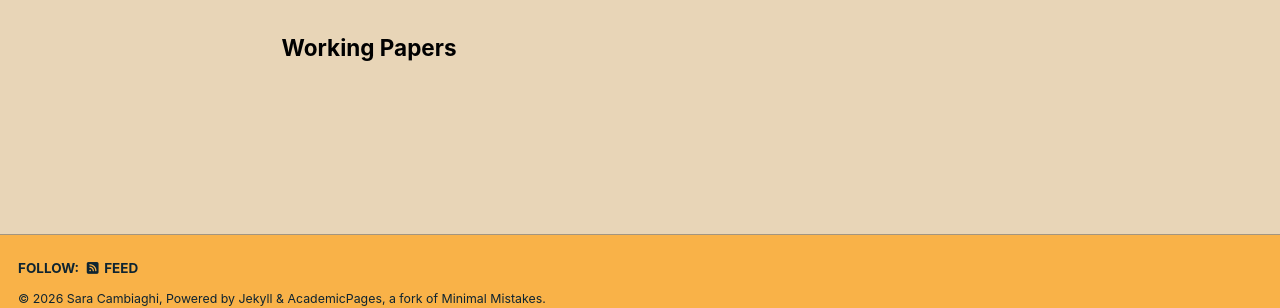
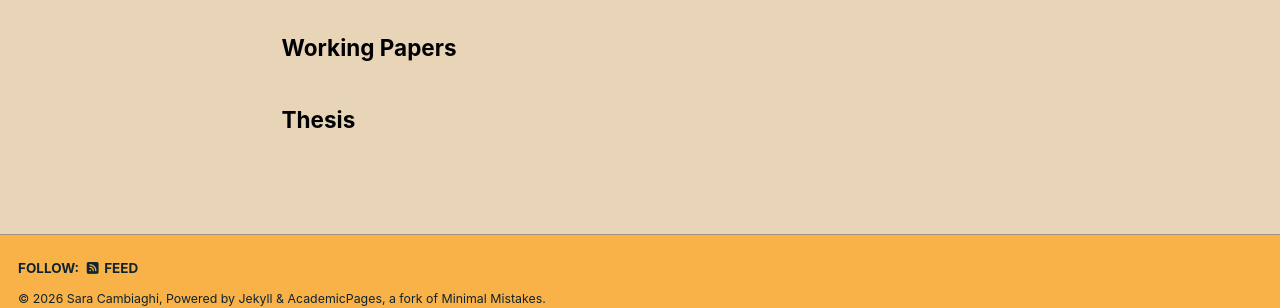
Before and after one commit to SaraCambiaghi/SaraCambiaghi.github.io, a Jekyll site: the page built from _pages/publications.html, in a window 1280 px wide and 955 px high. Shown: the part 610-918 px from the top of the window. Built offline with Jekyll 4.4.1, drawn with Linux system fonts in a browser that asks for light colours; a style sheet for code colours, icons or effects is not loaded.

Commit message:
Update publications.html

```diff
--- a/_pages/publications.html
+++ b/_pages/publications.html
@@ -24,3 +24,9 @@ author_profile: true
 {% for post in working reversed %}
   {% include archive-single.html %}
 {% endfor %}
+
+<h2>Thesis</h2>
+{% assign thesis = site.publications | where: "category", "thesis" %}
+{% for post in thesis reversed %}
+  {% include archive-single.html %}
+{% endfor %}
```
